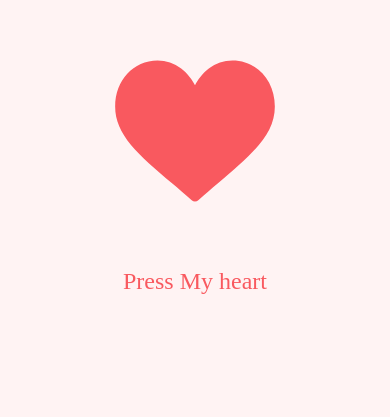
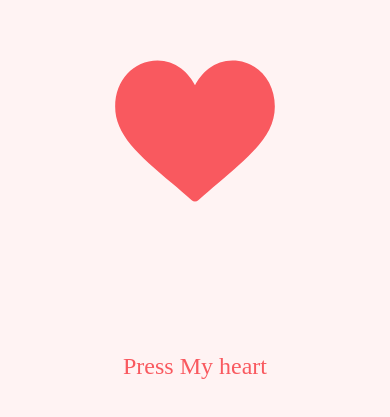
Before and after one commit to Ahmed00002/my-love, a plain HTML site: page index.html in a window 390 px wide. Shown: the part 249-666 px from the top of the page. Drawn offline with Linux system fonts and the light colour scheme; a web font is replaced by a local one.

Commit message:
fixed the position

```diff
--- a/CSS/style.css
+++ b/CSS/style.css
@@ -1,12 +1,12 @@
-body{
-    background-color: #FFF3F3 ;
+body {
+  background-color: #fff3f3;
 }
 
-#image{
+#image {
   width: 10rem;
   height: 10rem;
   cursor: pointer;
-    transition: .5s ease-in-out;
+  transition: 0.5s ease-in-out;
   position: absolute;
   top: 45%;
   left: 50%;
@@ -14,11 +14,11 @@ body{
   text-align: center;
 }
 
-p{
+p {
   font-family: playwrite it moderna;
   font-size: 1.5rem;
-    color: #F9595F;
-    transition: .5s ease-in-out;
+  color: #f9595f;
+  transition: 0.5s ease-in-out;
   position: absolute;
   top: 55%;
   left: 50%;
@@ -26,12 +26,12 @@ p{
   text-align: center;
 }
 
-@media screen and (max-width: 900px){
-    p{
+@media screen and (max-width: 900px) {
+  p {
     position: absolute;
-    top: 60%;
+    top: 70%;
     left: 50%;
     transform: translate(-50%, -50%);
-    transition: .5s;
+    transition: 0.5s;
   }
 }
```
Lines whose indentation alone changed are shown as unchanged.
